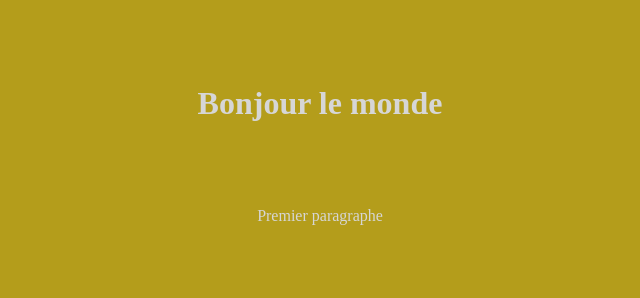
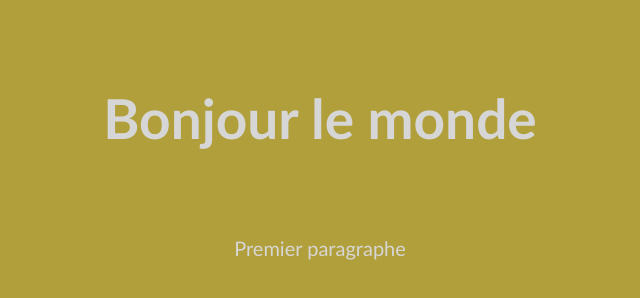
Before and after one commit to kouzmin/Training, a plain HTML site: page index.html in a window 1280 px wide. Shown: the whole page, without its empty margins (320-960 px from the left). Drawn offline with Linux system fonts and the light colour scheme.

Commit message:
version 2

```diff
--- a/index.html
+++ b/index.html
@@ -6,12 +6,19 @@
     <title>Git</title>
     <style>
         body{
-            background-color: rgb(180, 157, 27);
+            background-color: rgb(177, 159, 59);
             color: rgb(214, 214, 214);
         }
         h1,p{
             text-align: center;
             margin-top:85px;
+            font-family: 'Trebuchet MS', 'Lucida Sans Unicode', 'Lucida Grande', 'Lucida Sans', Arial, sans-serif;
+        }
+        h1{
+            font-size: 55px;
+        }
+        p{
+            font-size: 20px;
         }
     </style>
 </head>
```
